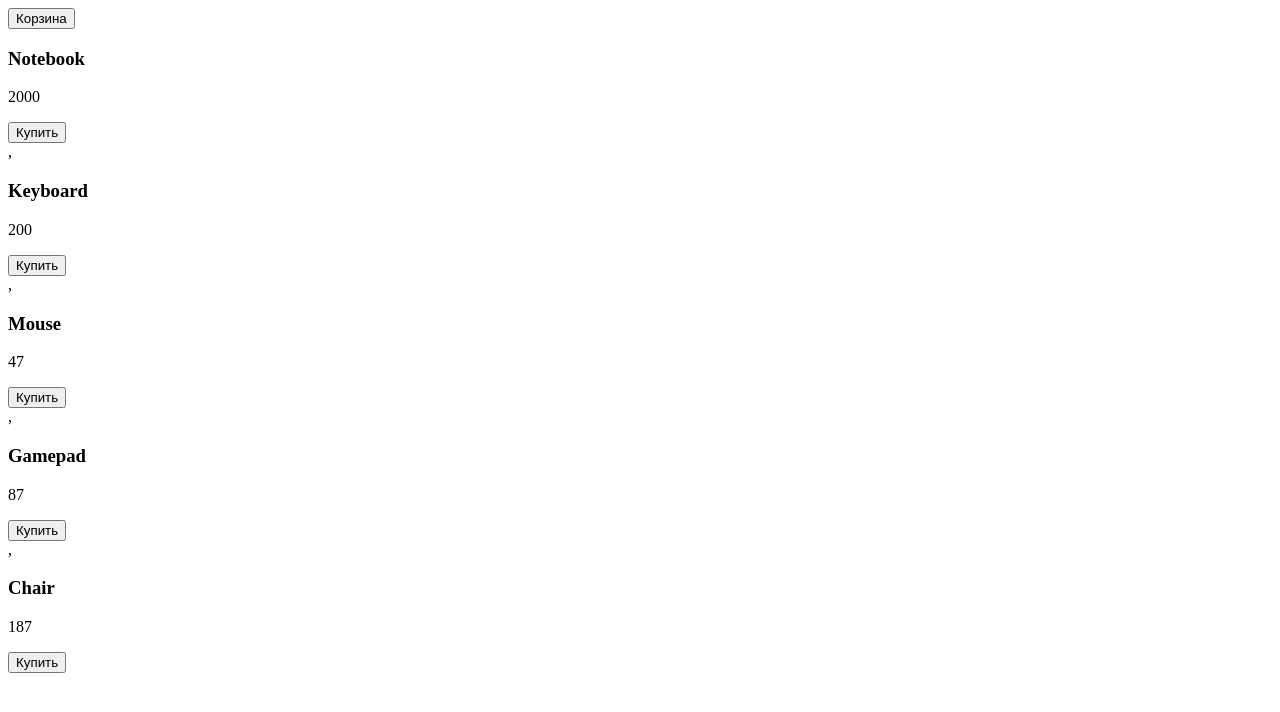
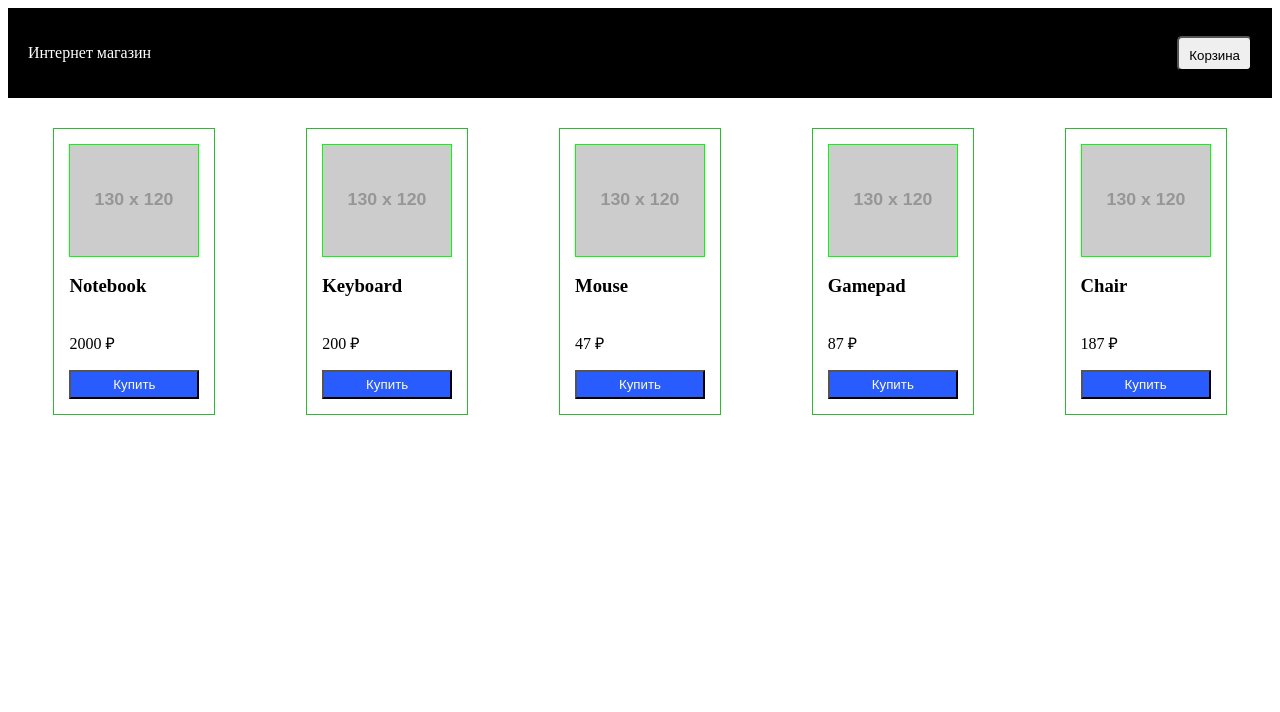
Before and after one commit to kelmik91/GeekBrainsJSPRO, a plain HTML site: page index.html in a window 1280 px wide. Drawn offline with Linux system fonts and the light colour scheme.

Commit message:
ДЗ по 1 уроку

```diff
--- /dev/null
+++ b/css/style.css
@@ -0,0 +1,56 @@
+* {
+    //margin: 0;
+    padding: 0;
+}
+
+.header {
+    display: flex;
+    justify-content: space-between;
+    align-items: center;
+    padding: 20px;
+    background-color: #000000;
+    margin-bottom: 30px;
+    color: #fff;
+}
+
+.btn-cart {
+    height: 35px;
+    padding: 10px;
+    border-radius: 5px;
+}
+
+.products {
+    display: flex;
+    justify-content: space-around;
+    flex-wrap: wrap;
+}
+
+.product-item {
+    border: 1px solid #2cbb30;
+    width: 130px;
+    height: 255px;
+    display: flex;
+    flex-direction: column;
+    justify-content: space-between;
+    padding: 15px;
+    margin-bottom: 15px;
+}
+
+.product-item:hover {
+    box-shadow: 0 0 10px rgba(0,0,0,0.5);
+}
+
+.item-img {
+    min-height: 100px;
+    border: lime 1px solid;
+}
+
+.buy-btn {
+    padding: 5px;
+    background-color: #285cff;
+    color: #fffcd3;
+}
+
+.buy-btn:hover {
+    box-shadow: 0 0 10px rgb(93, 113, 255);
+}
--- a/index.html
+++ b/index.html
@@ -3,9 +3,11 @@
 <head>
     <meta charset="UTF-8">
     <title>Store</title>
+    <link rel="stylesheet" href="css/style.css">
 </head>
 <body>
-    <header>
+    <header class="header">
+        <p>Интернет магазин</p>
         <button class="btn-cart" type="button">Корзина</button>
     </header>
     <main>
--- a/js/main.js
+++ b/js/main.js
@@ -6,17 +6,17 @@ const products = [
     {id: 5, title: 'Chair', price: 187},
 ];
 
-const renderProduct = (title, price) => {
+const renderProduct = (title, price, img = 'https://placehold.it/130x120') => {
     return `<div class="product-item">
+                <img src="${img}" alt="item-photo" class="item-img">
                 <h3>${title}</h3>
-                <p>${price}</p>
+                <p id="price">${price} ₽</p>
                 <button class="buy-btn">Купить</button>
             </div>`
 };
 
 const renderPage = list => {
-    const productsList = list.map(el => renderProduct(el.title, el.price));
-    document.querySelector(`.products`).innerHTML = productsList;
+    document.querySelector(`.products`).innerHTML = list.map(el => renderProduct(el.title, el.price)).join('');
 };
 
 renderPage(products);
```
